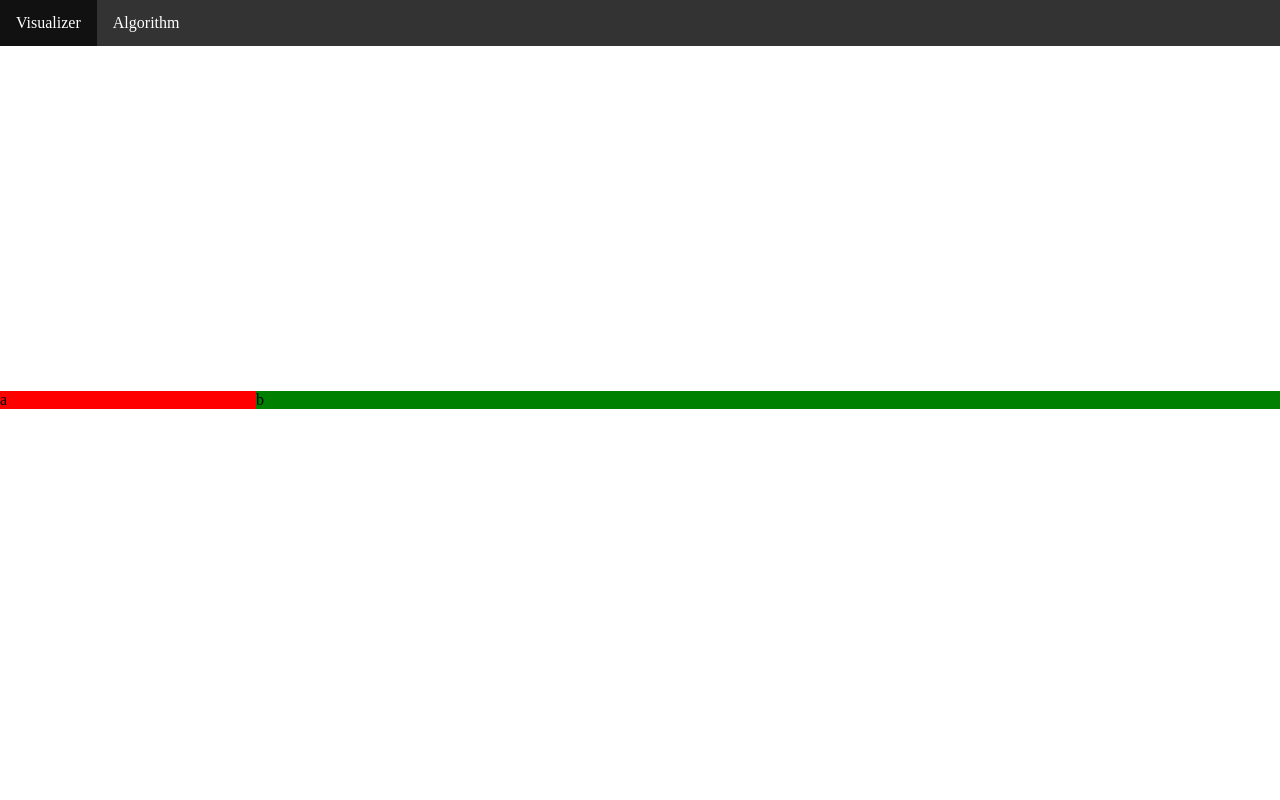
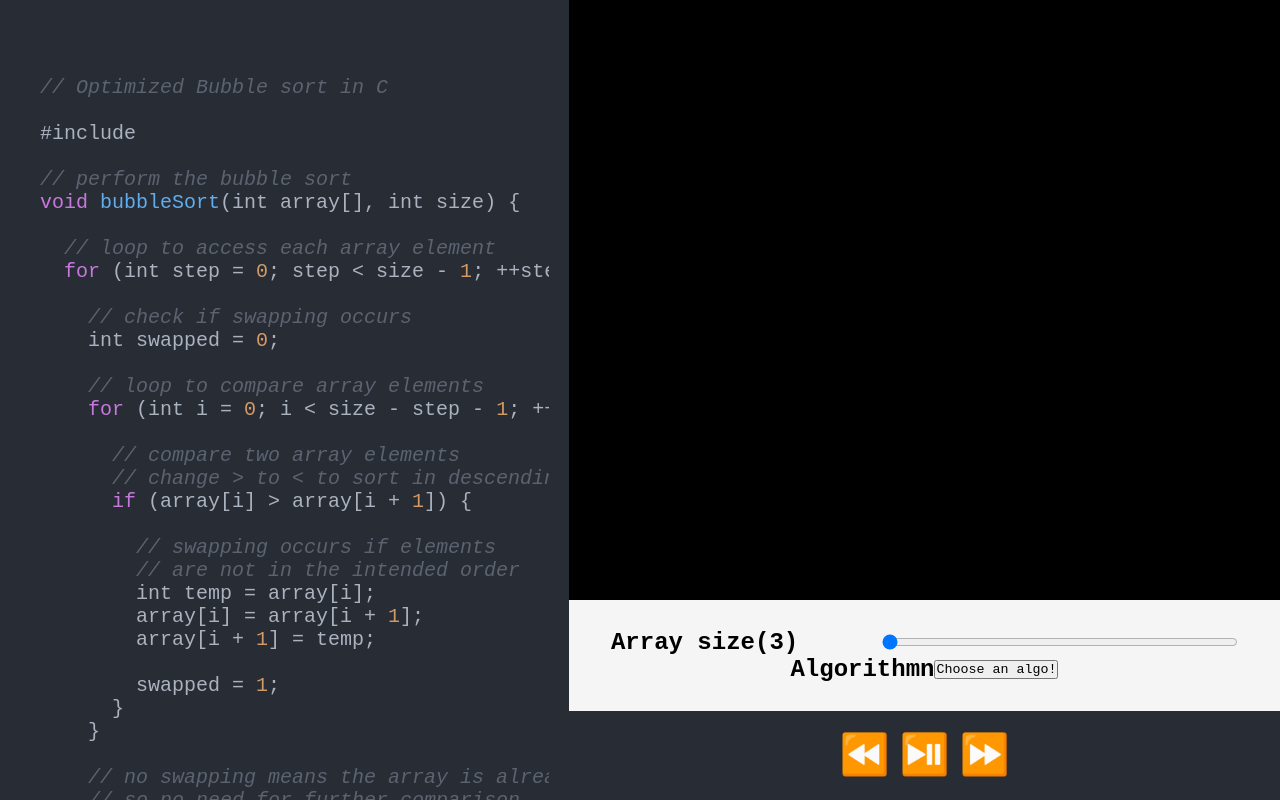
Before and after one commit to VisualizerDSA/Visualizer, a plain HTML site: page Visualizer/Website/index.html in a window 1280 px wide. Drawn offline with nearby package versions, Linux system fonts and the light colour scheme.

Commit message:
website updated

```diff
--- /dev/null
+++ b/Visualizer/Website/Website/style.css
@@ -0,0 +1,50 @@
+*{
+    padding: 0;
+    margin: 0;
+    box-sizing: border-box;
+}
+
+nav{
+    position: fixed;
+    width: 100vw;
+}
+
+nav ul {
+    list-style-type: none;
+    margin: 0;
+    padding: 0;
+    overflow: hidden;
+    background-color: #333;
+}
+
+nav ul li{
+    float: left;
+    display: block;
+    color: white;
+    text-align: center;
+    padding: 14px 16px;
+    text-decoration: none;
+}
+
+nav ul li:hover {
+    cursor: pointer;
+    background-color: #111;
+}
+.mainSec{
+    width: 100vw;
+    height: 100vh;
+    display: flex;
+    flex-direction: row;
+    justify-content: center;
+    align-items: center;
+}
+
+.inputs {
+    background-color: red;
+    flex: 1;
+}
+
+.visualize {
+    background-color: green;
+    flex: 4;
+}
--- a/Visualizer/Website/index.html
+++ b/Visualizer/Website/index.html
@@ -4,19 +4,115 @@
     <meta charset="UTF-8">
     <meta name="viewport" content="width=device-width, initial-scale=1.0">
     <link rel="stylesheet" href="style.css">
+    <link rel="stylesheet" href="https://cdnjs.cloudflare.com/ajax/libs/highlight.js/11.9.0/styles/atom-one-dark.min.css">
     <title>Visualizer</title>
 </head>
 <body>
-    <nav>
-        <ul>
-            <li>Visualizer</li>
-            <li>Algorithm</li>
-        </ul>
-    </nav>
+    <!-- <nav>
+        <div class="navLeft">
+            <p>Visualizer</p>
+        </div>
+        <div class="navMid">
+            <p>Array Size</p>
+            <input type="range" min="0" max="25" value="10" class="slider" step="1" id="slider1">
+        </div>
+        <div class="navRight">
+            <button>Login</button>
+        </div>
+    </nav> -->
 
     <section class="mainSec">
-        <div class="inputs">a</div>
-        <div class="visualize">b</div>
+        <div class="codeSec">
+
+
+            <pre>
+                <code class="language-javascript codeTxt">
+// Optimized Bubble sort in C
+
+#include
+
+// perform the bubble sort
+void bubbleSort(int array[], int size) {
+
+  // loop to access each array element
+  for (int step = 0; step < size - 1; ++step) {
+
+    // check if swapping occurs
+    int swapped = 0;
+
+    // loop to compare array elements
+    for (int i = 0; i < size - step - 1; ++i) {
+
+      // compare two array elements
+      // change > to < to sort in descending order
+      if (array[i] > array[i + 1]) {
+
+        // swapping occurs if elements
+        // are not in the intended order
+        int temp = array[i];
+        array[i] = array[i + 1];
+        array[i + 1] = temp;
+
+        swapped = 1;
+      }
+    }
+
+    // no swapping means the array is already sorted
+    // so no need for further comparison
+    if (swapped == 0) {
+      break;
+    }
+
+  }
+}
+
+// print array
+void printArray(int array[], int size) {
+  for (int i = 0; i < size; ++i) {
+    printf("%d  ", array[i]);
+  }
+  printf("\n");
+}
+
+// main method
+int main() {
+  int data[] = {-2, 45, 0, 11, -9};
+
+  int size = sizeof(data) / sizeof(data[0]);
+  bubbleSort(data, size);
+  printf("Sorted Array in Ascending Order:\n");
+  printArray(data, size);
+}
+                </code>
+            </pre>
+        </div>
+        <div class="visualizeSec">
+            <div class="visualize">b</div>
+            <div class="inputs">
+                <div class="inputData">
+
+                    <div class="inputSlider">
+                        <h1 id="arrSizeTxt">Array size(5)</h1>
+                        <input type="range" min="0" max="7" value="10" class="slider" step="1" id="arrSizeSlider" oninput="onArrSizeChange()">
+                    </div>
+                    <div class="inputAlgo">
+                        <h1>Algorithmn</h1>
+                        <button>Choose an algo!</button>
+                    </div>
+                </div>
+                <div class="inputControls">
+                    <p>⏪</p>
+                    <p>⏯️</p>
+                    <p>⏩</p>
+                </div>
+            </div>
+        </div>
     </section>
+
+    <script src="https://cdnjs.cloudflare.com/ajax/libs/highlight.js/11.9.0/highlight.min.js"></script>
+    <script>
+        hljs.highlightAll();
+    </script>
+    <script src="index.js"></script>
 </body>
 </html>
--- a/Visualizer/Website/index.js
+++ b/Visualizer/Website/index.js
@@ -0,0 +1,10 @@
+var arrSizeTxt = document.getElementById("arrSizeTxt");
+var arrSizeSlider = document.getElementById("arrSizeSlider");
+
+arrSizeSlider.value = 0;
+onArrSizeChange();
+
+function onArrSizeChange(){
+    var size = arrSizeSlider.value;
+    arrSizeTxt.innerHTML = "Array size(" + (parseInt(size)+3) + ")"
+}
--- a/Visualizer/Website/style.css
+++ b/Visualizer/Website/style.css
@@ -1,50 +1,181 @@
+:root {
+    --bgColor: #121013;
+    --fgColor: white;
+    --purple: #9334ea;
+    --btnColor: #fdfe02;
+}
+
 *{
     padding: 0;
     margin: 0;
     box-sizing: border-box;
+    font-family: 'Courier New', Courier, monospace;
 }
 
-nav{
+
+
+
+
+
+
+
+nav {
     position: fixed;
     width: 100vw;
+    background-color: var(--bgColor);
+    display: flex;
+    flex-direction: row;
+    justify-content: space-between;
+    align-items: center;
+    border-bottom: var(--fgColor) solid 1px;
+    padding: 20px 30px;
+    font-size: 15px;
+    font-weight: bold;
+    color: white;
 }
 
-nav ul {
-    list-style-type: none;
-    margin: 0;
-    padding: 0;
-    overflow: hidden;
-    background-color: #333;
+.navMid {
+    display: flex;
+    flex-direction: row;
+    justify-content: space-evenly;
+    align-items: center;
 }
 
-nav ul li{
-    float: left;
-    display: block;
-    color: white;
-    text-align: center;
-    padding: 14px 16px;
-    text-decoration: none;
+.navMid p {
+    margin-inline: 20px;
 }
 
-nav ul li:hover {
+.navRight button {
+    background-color: var(--btnColor);
+    border: none;
+    border-radius: 10px;
+    padding: 10px 20px;
+    color: var(--bgColor);
+    font-size: 15px;
+    font-weight: bold;
+    border: var(--btnColor) dashed;
+}
+
+.navRight button:hover {
     cursor: pointer;
-    background-color: #111;
+    background-color: var(--bgColor);
+    color: var(--btnColor);
 }
+
+
+
+
+
+
+
+
+
 .mainSec{
     width: 100vw;
     height: 100vh;
+    display: grid;
+    grid-template-columns: 4fr 5fr;
+}
+
+.codeSec {
+    flex: 4;
+    height: 100%;
+    background-color: #282c35;
+    overflow: scroll;
+}
+
+.codeSec pre{
+    font-size: 20px;
+    padding: 10px 20px;
+    width: 100%;
+}
+
+.visualizeSec {
+    flex: 5;
     display: flex;
-    flex-direction: row;
+    flex-direction: column;
     justify-content: center;
     align-items: center;
 }
 
-.inputs {
-    background-color: red;
-    flex: 1;
+.visualize{
+    flex: 3;
+    width: 100%;
+    background-color: black;
 }
 
-.visualize {
-    background-color: green;
-    flex: 4;
+.inputs{
+    flex: 1;
+    width: 100%;
+    background-color: #282c35;
+    display: flex;
+    flex-direction: column;
+    justify-content: space-evenly;
+    align-items: center;
 }
+
+
+.inputData{
+    width: 100%;
+    display: flex;
+    flex-direction: column;
+    justify-content: center;
+    align-items: center;
+    background-color: whitesmoke;
+    flex: 9;
+}
+
+.inputSlider{
+    width: 100%;
+    display: flex;
+    justify-content: space-around;
+    align-items: center;
+}
+
+.inputAlgo{
+    display: flex;
+    justify-content: space-around;
+    align-items: center;
+}
+
+.slider{
+    width: 50%  ;
+}
+.tooltiptext {
+    visibility: hidden;
+    width: 120px;
+    background-color: black;
+    color: #fff;
+    text-align: center;
+    padding: 5px 0;
+    border-radius: 6px;
+
+    /* Position the tooltip text - see examples below! */
+    position: absolute;
+    z-index: 1;
+}
+
+.slider{
+    cursor: pointer;
+}
+
+.inputControls{
+    flex: 1;
+    background-color: #282c35;
+    display: flex;
+    justify-content: center;
+    align-items: center;
+    width: 100%;
+    padding: 20px;
+}
+
+.inputControls p {
+    margin-left: 5px;
+    margin-right: 5px;
+    /* padding: 5px 10px; */
+    font-size: 40px;
+}
+
+.inputControls p:hover {
+    cursor: pointer;
+}
```
Also changed, not shown: Visualizer/Website/Website/index.html (added, +22 -0 lines), Visualizer/Website/Website/index.js (added).
